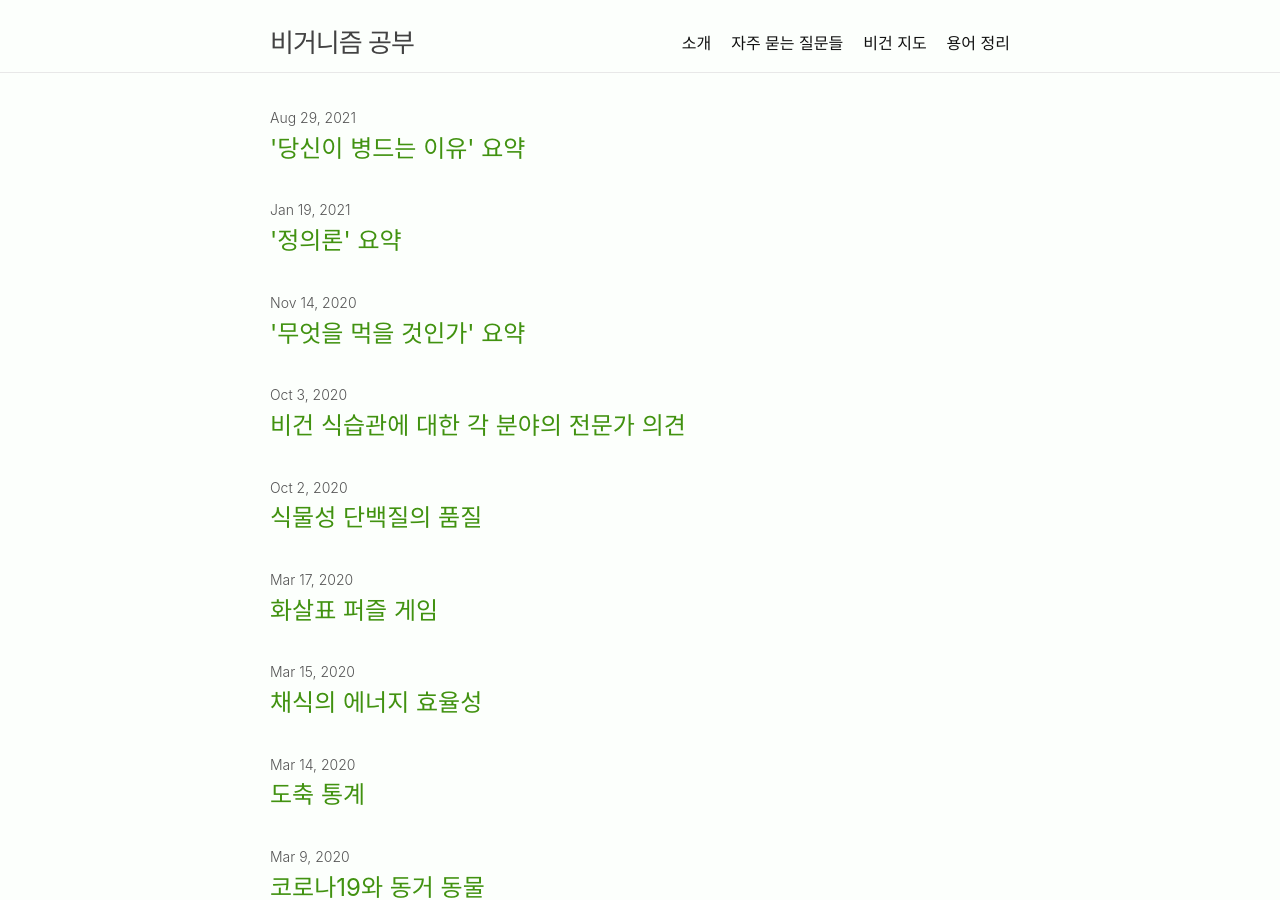
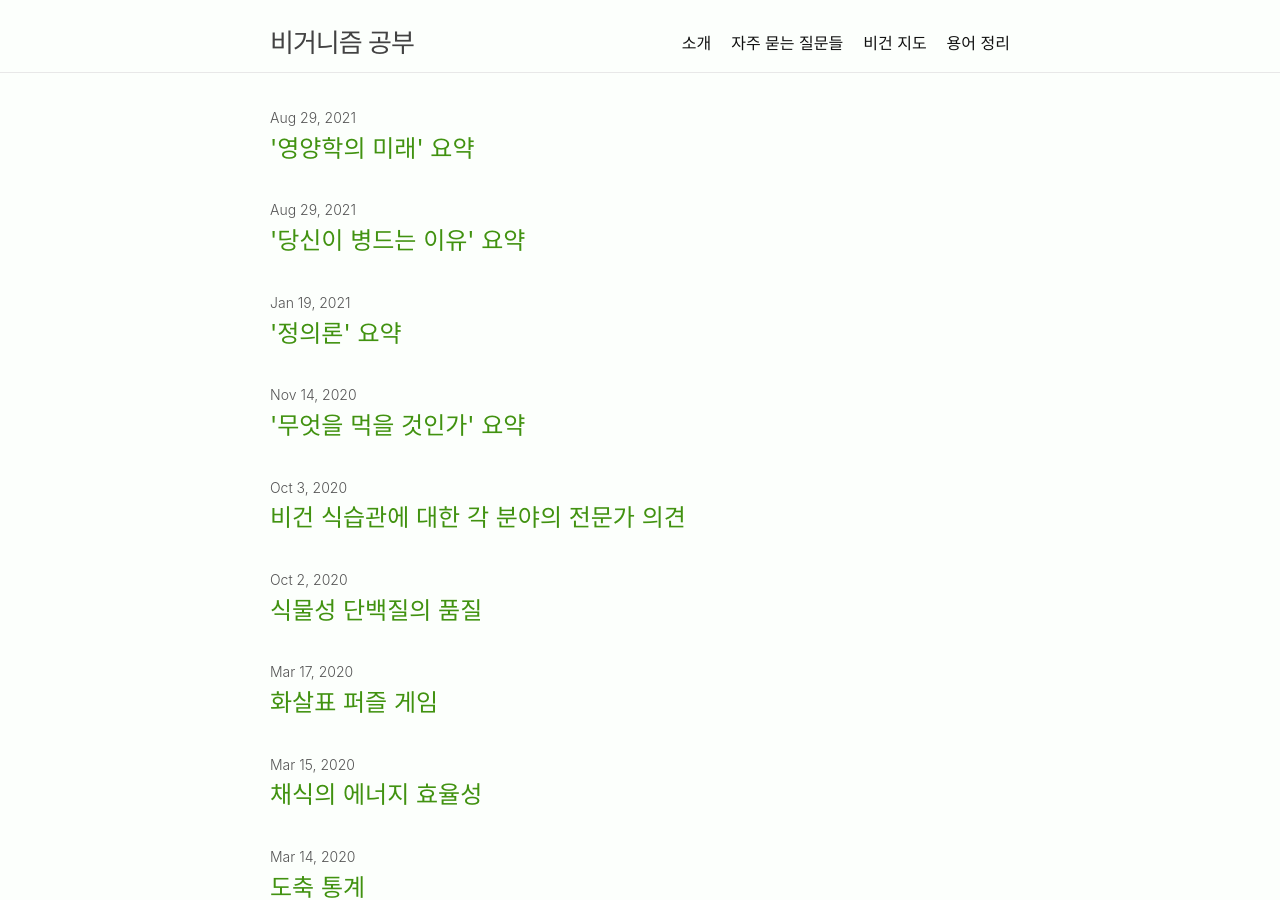
Before and after one commit to veganstudies/veganstudies.github.io, a Jekyll site: the page built from index.md, in a window 1280 px wide and 900 px high. Built offline with Jekyll 4.4.1, drawn with Linux system fonts in a browser that asks for light colours; some web fonts are replaced; part of the change alters nothing that is shown.

Commit message:
"영양학의 미래" 요약 시작

```diff
--- a/_posts/2020-11-14-the-china-study.md
+++ b/_posts/2020-11-14-the-china-study.md
@@ -1257,3 +1257,4 @@ Dannon의 부사장이었습니다. 그는 USDA 유제품 가이드라인 위원
 * [식물성 단백질의 품질](/2020/10/02/quality-of-plant-based-protein.html)
 * [\<육식의 성정치\> 요약](/2020/01/15/the-sexual-politics-of-meat.html)
 * [\<당신이 병에 드는 이유\> 요약](/2021/08/29/whole.html)
+* [\<영양학의 미래\> 요약](/2021/08/29/the-future-of-nutrition.html)
--- /dev/null
+++ b/_posts/2021-08-29-the-future-of-nutrition.md
@@ -0,0 +1,25 @@
+---
+layout: post
+title: "'영양학의 미래' 요약"
+date: 2021-08-29 10:00:00 +0900
+---
+
+## 개요
+
+콜린 캠벨Colin Campbell의 2020년 저서 \<영양학의 미래The Future of Nutrition\>을 읽고 요약했습니다.
+
+콜린 캠벨의 다른 저서들과의 관계는 이런 것 같아요:
+
+- [무엇을 먹을 것인가The China Study](/2020/11/14/the-china-study.html): 2004년 작. "중국 연구"에
+  대한 상세한 소개 및 자연식물식의 과학적 근거
+- [당신이 병드는 이유Whole](/2020/11/14/the-china-study.html): 2012년 작. 자연식물식의 과학적 근거들이
+  충분히 주목 받지 못했던 이유, 기존의 환원론적 접근법의 한계, 전일론적 접근법의 필요성 등을 설명
+- 영양학의 미래The Future of Nutrition: 2020년 작. 자연식물식을 둘러싼 논쟁의 근원을 설명하고, 영양학이
+  나아갈 방향을 논의
+
+전작들과 겹치는 내용은 생략하고 흥미로웠던 부분들을 요약, 발췌하도록 하겠습니다.
+
+## 관련 글
+
+* [\<무엇을 먹을 것인가\> 요약](/2020/11/14/the-china-study.html)
+* [\<당신이 병에 드는 이유\> 요약](/2021/08/29/whole.html)
--- a/_posts/2021-08-29-whole.md
+++ b/_posts/2021-08-29-whole.md
@@ -286,6 +286,7 @@ Gerberding는 2010년에 제약 회사 머크의 백신 사업 본부의 수장
 ## 관련 글
 
 * [\<무엇을 먹을 것인가\> 요약](/2020/11/14/the-china-study.html)
+* [\<영양학의 미래\> 요약](/2021/08/29/the-future-of-nutrition.html)
 * [비건 식습관에 대한 각 분야의 전문가
   의견](/2020/10/03/expert-opinions-on-vegan-diet.html)
 * [식물성 단백질의 품질](/2020/10/02/quality-of-plant-based-protein.html)
```
